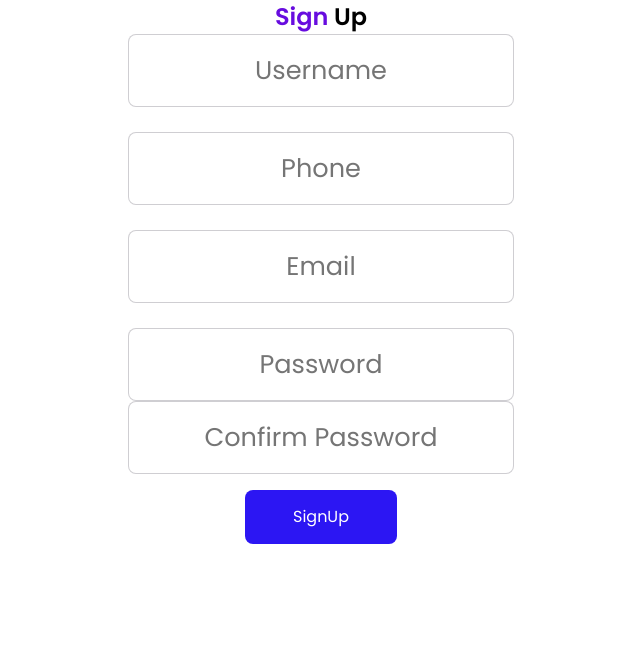
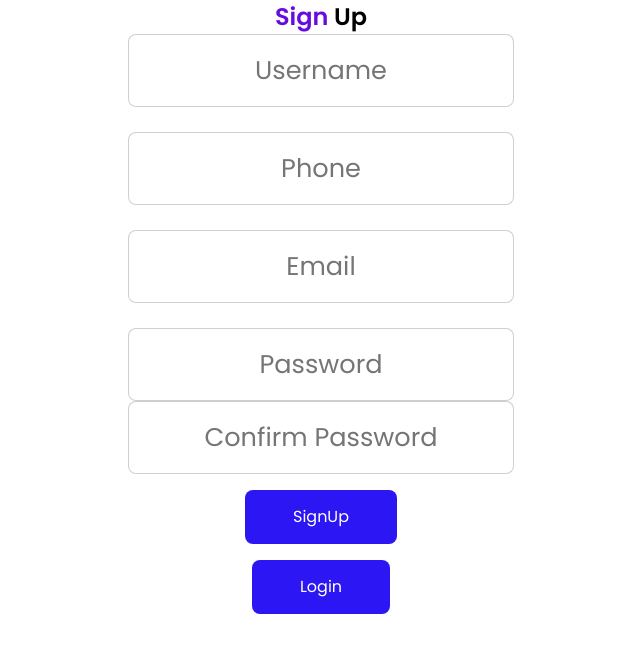
Before and after one commit to nouka01/TrainTicketingSystem, a PHP site: page /Signup.php in a window 1280 px wide. Shown: the part 26-679 px from the top of the page, without its empty margins (319-959 px from the left). Run offline with PHP 8.4, Linux system fonts and the light colour scheme.

Commit message:
login hyperlink

```diff
--- a/Signup.php
+++ b/Signup.php
@@ -10,7 +10,7 @@
     <link rel="stylesheet" href="https://cdnjs.cloudflare.com/ajax/libs/font-awesome/5.15.4/css/all.min.css">
 
     <!-- custom css file link  -->
-    <link rel="stylesheet" href="style.css">
+    <link rel="stylesheet" href="css/style.css">
 
 </head>
 <body>
@@ -43,6 +43,7 @@
                 <input type="password" name = 'conf-password' placeholder="Confirm Password">
             </div>
             <center><input type="submit" name = 'submit' value="SignUp" class="btn"></center>
+            <center><a href="login.php" class="btn">Login</a></center>
         </form>
     </div>
 </section>
```
